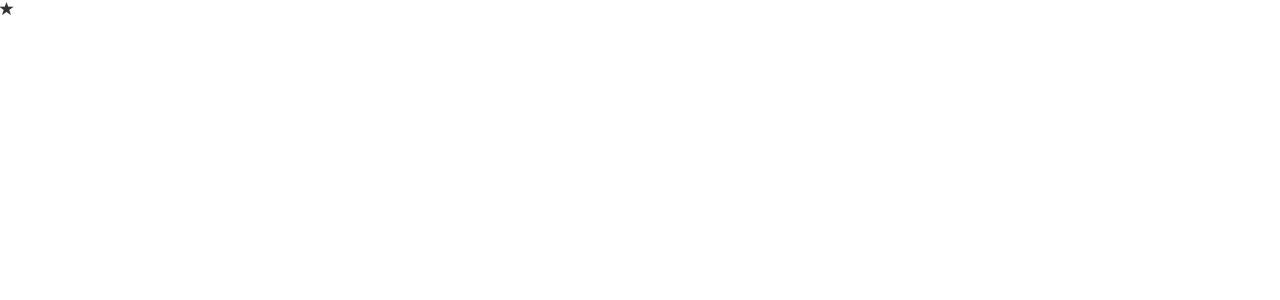
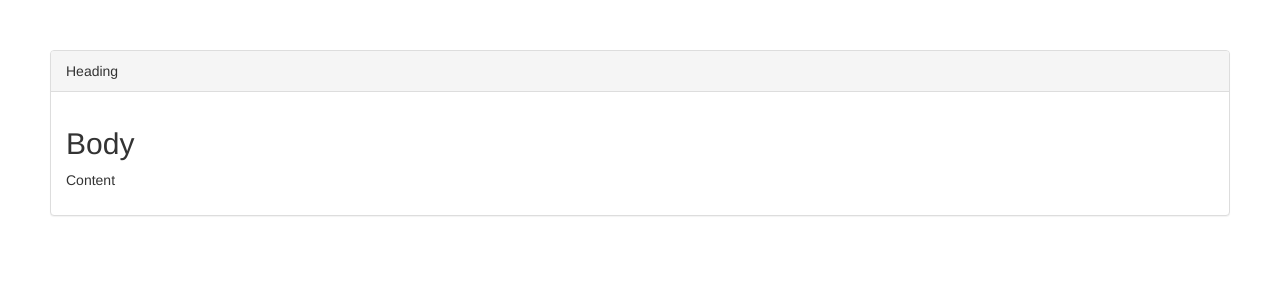
Before and after one commit to ProwlElement/angular-study, an Angular app: page / in a window 1280 px wide. Shown: the top 300 px of the page. Built offline with nearby package versions, Linux system fonts and the light colour scheme.

Commit message:
018 - added reusable bootstrap panel component using ngContent

```diff
--- a/src/app/app.component.html
+++ b/src/app/app.component.html
@@ -1,2 +1,9 @@
 
-<favourite [isFavourite]="post.isFavourite" (click)="onFavouriteChange($event)"></favourite>
+<bootstrap-panel>
+
+    <ng-container  class="heading">Heading</ng-container >
+    <div class="body">
+        <h2>Body</h2>
+        <p>Content</p>
+    </div>
+</bootstrap-panel>
--- a/src/app/app.module.ts
+++ b/src/app/app.module.ts
@@ -11,6 +11,8 @@
 import { StarComponent } from './star/star.component';
 import { TitleCasePipe } from './title-case.pipe';
 import { FavouriteComponent } from './favourite/favourite.component';
+import { PanelComponent } from './panel/panel.component';
+import { LikeComponent } from './like/like.component';
 
 
 @NgModule({
@@ -23,6 +25,8 @@
     StarComponent,
     TitleCasePipe,
     FavouriteComponent,
+    PanelComponent,
+    LikeComponent,
   ],
   imports: [
     BrowserModule,
--- /dev/null
+++ b/src/app/like/like.component.html
@@ -0,0 +1,3 @@
+<p>
+  like works!
+</p>
--- /dev/null
+++ b/src/app/like/like.component.ts
@@ -0,0 +1,15 @@
+import { Component, OnInit } from '@angular/core';
+
+@Component({
+  selector: 'app-like',
+  templateUrl: './like.component.html',
+  styleUrls: ['./like.component.css']
+})
+export class LikeComponent implements OnInit {
+
+  constructor() { }
+
+  ngOnInit() {
+  }
+
+}
--- /dev/null
+++ b/src/app/panel/panel.component.html
@@ -0,0 +1,8 @@
+<div class="panel panel-default">
+  <div class="panel-heading">
+    <ng-content select=".heading"></ng-content>
+  </div>
+  <div class="panel-body">
+    <ng-content select=".body"></ng-content>
+  </div>
+</div>
--- a/src/styles.css
+++ b/src/styles.css
@@ -1,2 +1,6 @@
 /* You can add global styles to this file, and also import other style files */
-@import "~bootstrap/dist/css/bootstrap.css"
+@import "~bootstrap/dist/css/bootstrap.css";
+
+body {
+    margin: 50px;
+}
```
Also changed, not shown: src/app/panel/panel.component.ts (added, +13 -0 lines), src/app/like/like.component.css (added), src/app/panel/panel.component.css (added), 2 other files (tests, documents, lock files or other folders).
